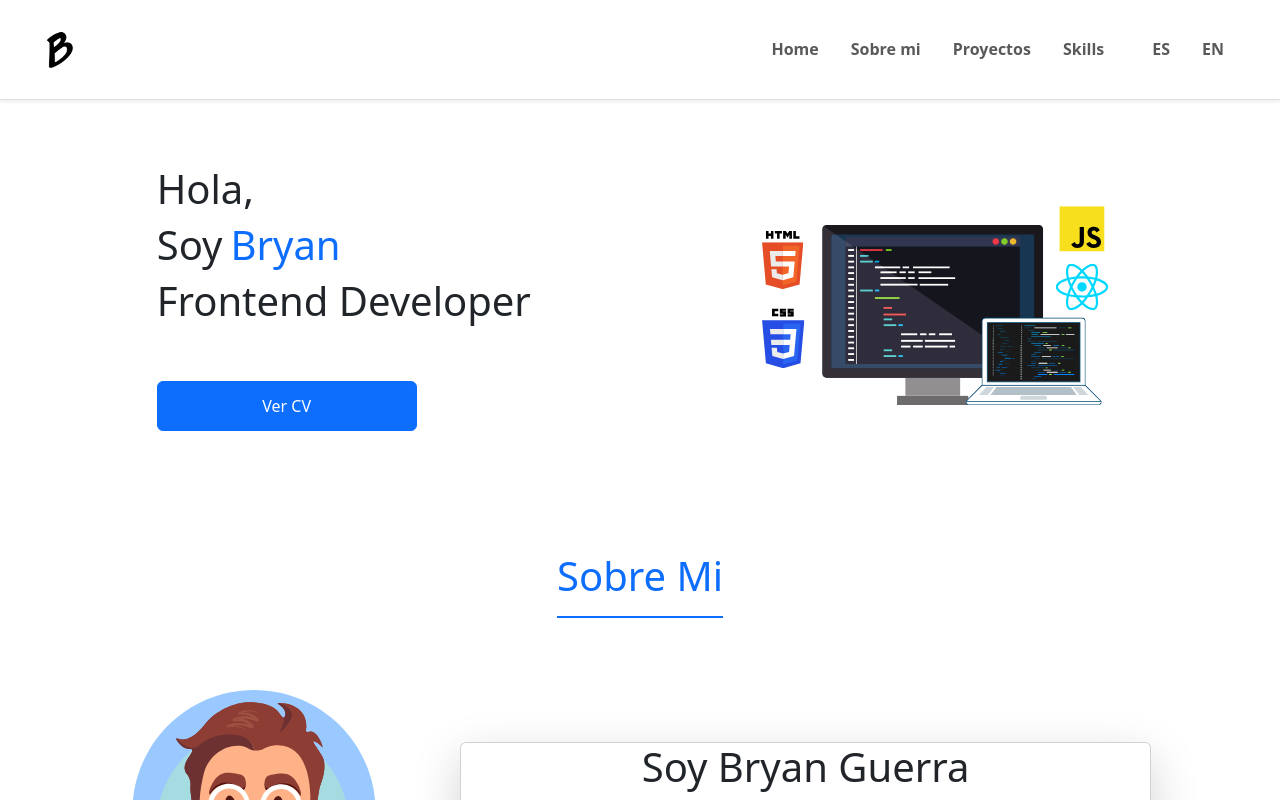
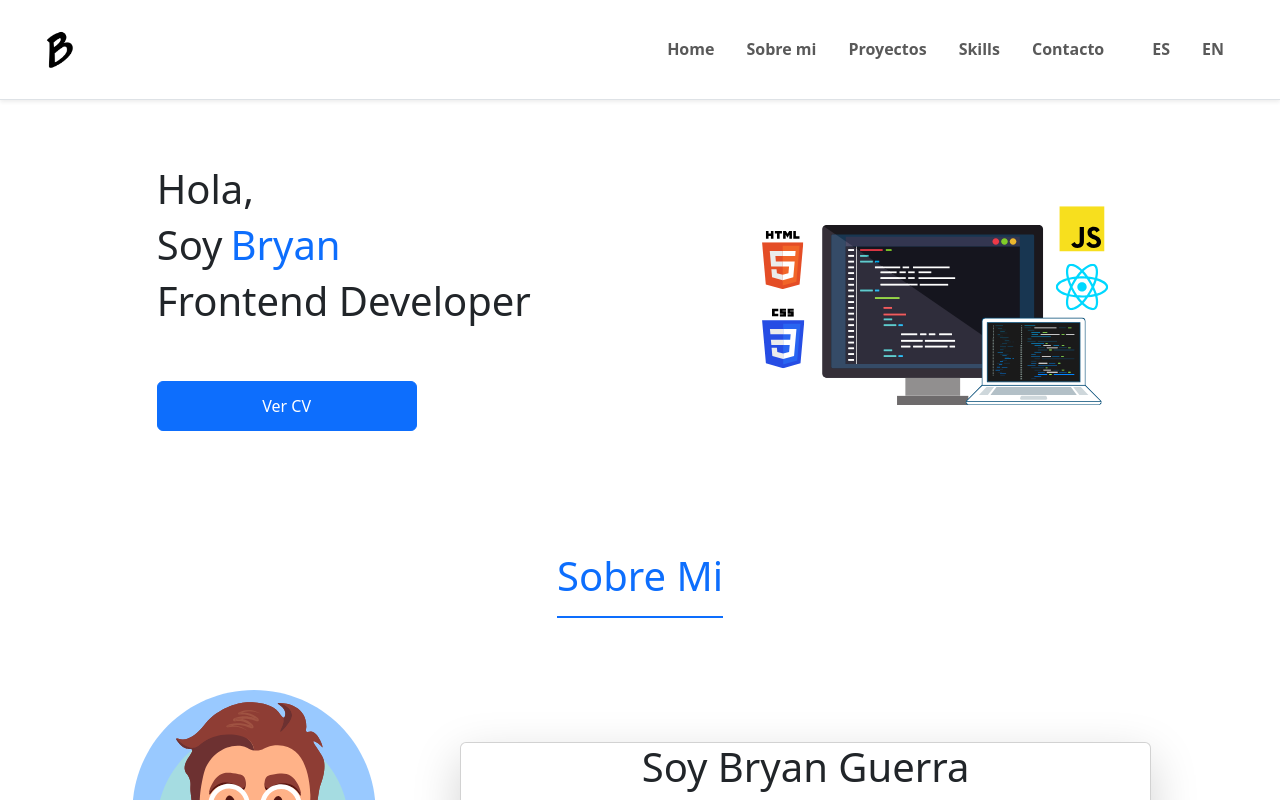
Before and after one commit to BryanMlg/Portafolio, a React (Vite) app: page / in a window 1280 px wide. Shown: the top 800 px of the page. Built offline with nearby package versions, Linux system fonts and the light colour scheme.

Commit message:
Mirror Navbar and id scroll

```diff
--- a/src/Components/Aboutme.tsx
+++ b/src/Components/Aboutme.tsx
@@ -12,8 +12,9 @@ export default function Aboutme() {
       data-aos="fade-down"
       data-aos-easing="ease-in-out"
       data-aos-duration="1000"
+      id="aboutme"
     >
-      <Subtitle subtitle="Sobre Mi" />
+      <Subtitle subtitle="Sobre Mi"/>
       <div
         data-aos="fade-left"
         className="d-flex justify-content-evenly align-items-center  px-5 flex-column flex-sm-row mt-5"
--- a/src/Components/Contact.tsx
+++ b/src/Components/Contact.tsx
@@ -1,6 +1,7 @@
 export default function Contact() {
   return (
     <section className="container mt-4 text-center" data-aos="flip-left"
+    id="Contact"
     data-aos-easing="ease-out-cubic"
     data-aos-duration="1500">
     <p>Llámame, o escríbeme un e-mail.</p>
--- a/src/Components/Header.tsx
+++ b/src/Components/Header.tsx
@@ -1,7 +1,13 @@
 import Logo from "../assets/5.png";
 export default function Header() {
   return (
-    <nav className="navbar navbar-expand-md border-bottom shadow-sm">
+    <nav
+      className="navbar navbar-expand-md border-bottom shadow-sm sticky-top"
+      style={{
+        backgroundColor: "rgba(255, 255, 255, 0.8)",
+        backdropFilter: "blur(5px)",
+      }}
+    >
       <button
         className="navbar-toggler ms-3"
         type="button"
@@ -13,7 +19,12 @@ export default function Header() {
       >
         <span className="navbar-toggler-icon"></span>
       </button>
-        <img src={Logo} alt="Logo" style={{ width: "75px", height: "75px" }} className="d-flex justify-content-center align-items-center mt-2 ms-4" />
+      <img
+        src={Logo}
+        alt="Logo"
+        style={{ width: "75px", height: "75px" }}
+        className="d-flex justify-content-center align-items-center mt-2 ms-4"
+      />
       <div
         className="collapse navbar-collapse justify-content-end px-5"
         id="nav-toggler"
@@ -25,18 +36,23 @@ export default function Header() {
             </a>
           </li>
           <li className="nav-item">
-            <a className="nav-link" href="#">
+            <a className="nav-link" href="#aboutme">
               Sobre mi
             </a>
           </li>
           <li className="nav-item">
-            <a className="nav-link" href="#">
+            <a className="nav-link" href="#Proyects">
               Proyectos
             </a>
           </li>
           <li className="nav-item">
-            <a className="nav-link" href="#">
+            <a className="nav-link" href="#Skills">
               Skills
+            </a>
+          </li>
+          <li className="nav-item">
+            <a className="nav-link" href="#Contact">
+              Contacto
             </a>
           </li>
           <li className="nav-item"></li>
--- a/src/Components/Hero.tsx
+++ b/src/Components/Hero.tsx
@@ -11,6 +11,7 @@ export default function Hero() {
       data-aos="fade-down"
       data-aos-easing="ease-in-out"
       data-aos-duration="1000"
+      id="Hero"
     >
       <div>
         <h1>Hola,</h1>
--- a/src/Containers/ProyectsList.tsx
+++ b/src/Containers/ProyectsList.tsx
@@ -2,7 +2,7 @@ import Proyects from "../Components/Proyects";
 export default function ProyectsList() {
   return (
     <section className="container px-5 mt-5">
-      <div className="row">
+      <div className="row" id="Proyects">
         <div className="col-lg-6 col-md-6  mt-3">
           <Proyects />
         </div>
--- a/src/Containers/SkillsList.tsx
+++ b/src/Containers/SkillsList.tsx
@@ -13,7 +13,7 @@ import Git from "../assets/Git.svg";
 import Vite from "../assets/vite.svg"
 export default function SkillsList() {
   return (
-    <section className="container">
+    <section className="container" id="Skills">
       <h3 className="text-center text-info mb-3 mt-5">Lenguajes</h3>
       <div className="row d-flex justify-content-center align-items-center">
         <div className="col-2">
```
